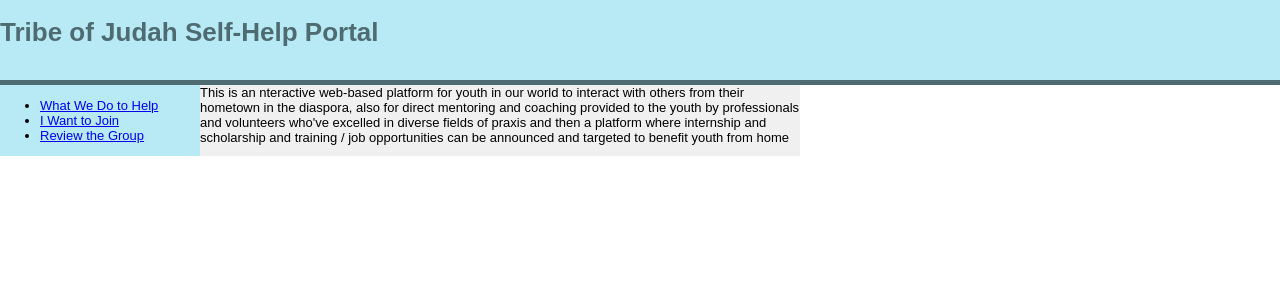
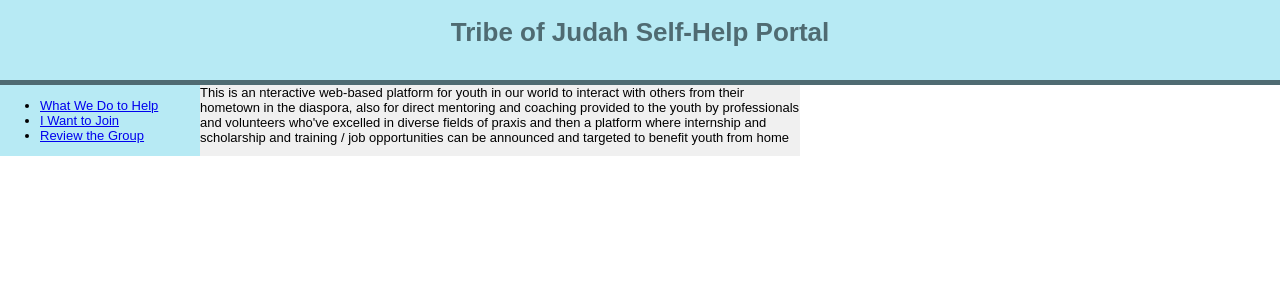
Before and after one commit to hicommission/hicommission.github.io, a PHP site: page / in a window 1280 px wide. Shown: the top 300 px of the page. Run offline with PHP 8.4, Linux system fonts and the light colour scheme; some libraries are stand-ins or nearby versions.

Commit message:
Update style.css

```diff
--- a/css/style.css
+++ b/css/style.css
@@ -35,7 +35,7 @@ body {
    border-width: 0px 0px 5px 0px;
 }
 
-H4 {
+H1 {
    text-align: center
 }
 
```
